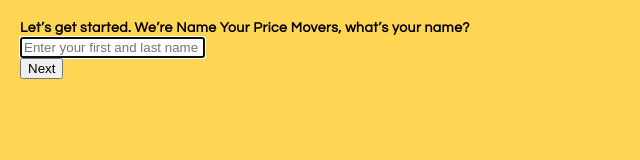
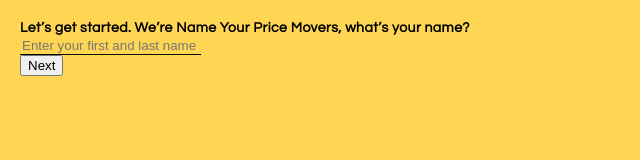
Before and after one commit to sundaramfitstack/nypm-questionnaire, a React app: page / in a window 1280 px wide. Shown: the whole page, without its empty margins (0-640 px from the left). Built offline with nearby package versions, Linux system fonts and the light colour scheme.

Commit message:
Adds support for changing input text to just showing bottom border Adds support to set height and width of all textarea elements

```diff
--- a/src/index.css
+++ b/src/index.css
@@ -12,6 +12,17 @@
     /*font-size: calc(28px + 30 * ((100vw - 520px)/ 920));    */
 }
 
+input {
+  border: 0;
+  outline: 0;
+  background: transparent;
+  border-bottom: 1px solid black;
+}
+
+textarea {
+  width: 500px;
+  height: 200px;
+}
 /*
 ol, ul {
   padding-left: 30px;
```
